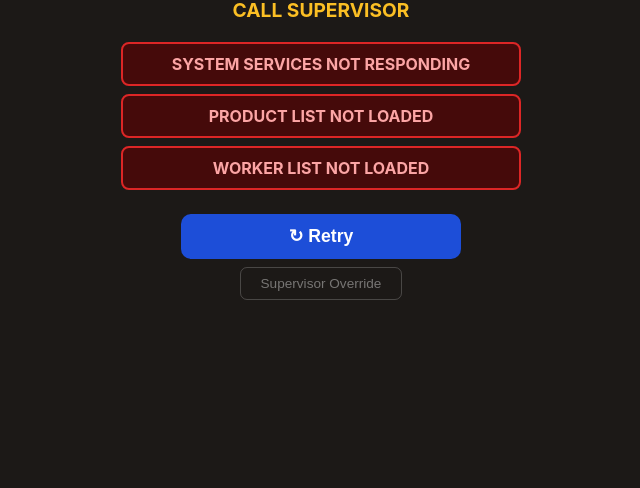
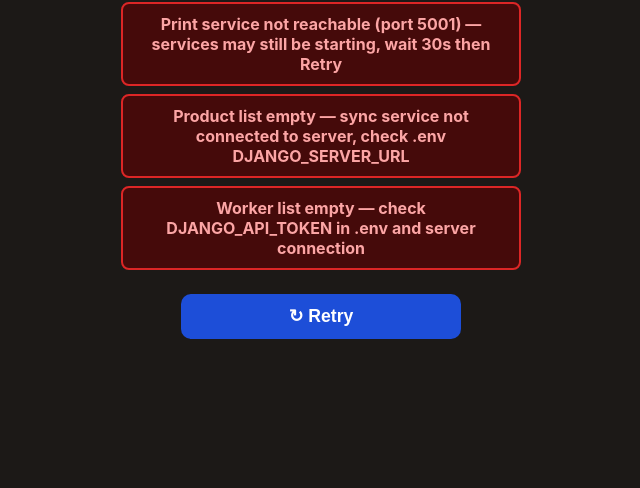
Before and after one commit to consultifidata-cyber/smart-weight-system, a website: page web-ui/public/index.html in a window 1280 px wide. Shown: the part 312-800 px from the top of the page, without its empty margins (319-959 px from the left). Drawn offline with Linux system fonts and the light colour scheme; no server answers.

Commit message:
fix(ui): system-not-ready overlay — remove supervisor override, clearer errors
- Remove 'Supervisor Override' button — operators should fix the
  actual issue, not bypass the check
- Subtitle: 'CALL SUPERVISOR' -> 'Fix the issue below, then tap Retry'
- Error messages split by service and actionable:
  - Print service unreachable: hints to wait 30s (services still starting)
  - Printer not connected: power + USB cable hint
  - Scale not responding: USB-serial cable hint
  - Products empty: check DJANGO_SERVER_URL in .env
  - Workers empty: check DJANGO_API_TOKEN in .env

Co-Authored-By: Claude Sonnet 4.6 <noreply@anthropic.com>

```diff
--- a/web-ui/public/app.js
+++ b/web-ui/public/app.js
@@ -265,20 +265,28 @@ function weightApp() {
 
     async _doReadinessCheck() {
       var issues = [];
+
+      // ── Print service + hardware status ──────────────────────────────────
       try {
         var res  = await this._fetchWithTimeout(CONFIG.printServiceUrl + '/system/status', {}, 5000);
         var data = await res.json();
         if (data.printer && data.printer.state !== 'connected') {
-          issues.push('PRINTER NOT CONNECTED');
+          issues.push('Label printer not ready — power it ON and check USB cable, then Retry');
         }
         if (data.scale && !data.scale.connected && !data.scale.simulate) {
-          issues.push('SCALE NOT CONNECTED');
+          issues.push('Scale not responding — check USB-serial cable and power, then Retry');
         }
       } catch (e) {
-        issues.push('SYSTEM SERVICES NOT RESPONDING');
+        issues.push('Print service not reachable (port 5001) — services may still be starting, wait 30s then Retry');
       }
-      if (this.products.length === 0) issues.push('PRODUCT LIST NOT LOADED');
-      if (this.workers.length === 0)  issues.push('WORKER LIST NOT LOADED');
+
+      // ── Sync service — products and workers from Django ───────────────────
+      if (this.products.length === 0) {
+        issues.push('Product list empty — sync service not connected to server, check .env DJANGO_SERVER_URL');
+      }
+      if (this.workers.length === 0) {
+        issues.push('Worker list empty — check DJANGO_API_TOKEN in .env and server connection');
+      }
 
       this.systemReadyIssues  = issues;
       this.systemReady        = issues.length === 0;
--- a/web-ui/public/index.html
+++ b/web-ui/public/index.html
@@ -51,7 +51,7 @@
       <div class="system-gate-box">
         <div class="system-gate-icon">⚠</div>
         <div class="system-gate-title">SYSTEM NOT READY</div>
-        <div class="system-gate-subtitle">CALL SUPERVISOR</div>
+        <div class="system-gate-subtitle">Fix the issue below, then tap Retry</div>
         <div class="system-gate-issues">
           <template x-for="issue in systemReadyIssues" :key="issue">
             <div class="system-gate-issue" x-text="issue"></div>
@@ -59,7 +59,6 @@
         </div>
         <div class="system-gate-retry">
           <button class="system-gate-retry-btn" @click="checkSystemReady()">↻ Retry</button>
-          <button class="system-gate-override-btn" @click="proceedAnyway()">Supervisor Override</button>
         </div>
       </div>
     </div>
```
